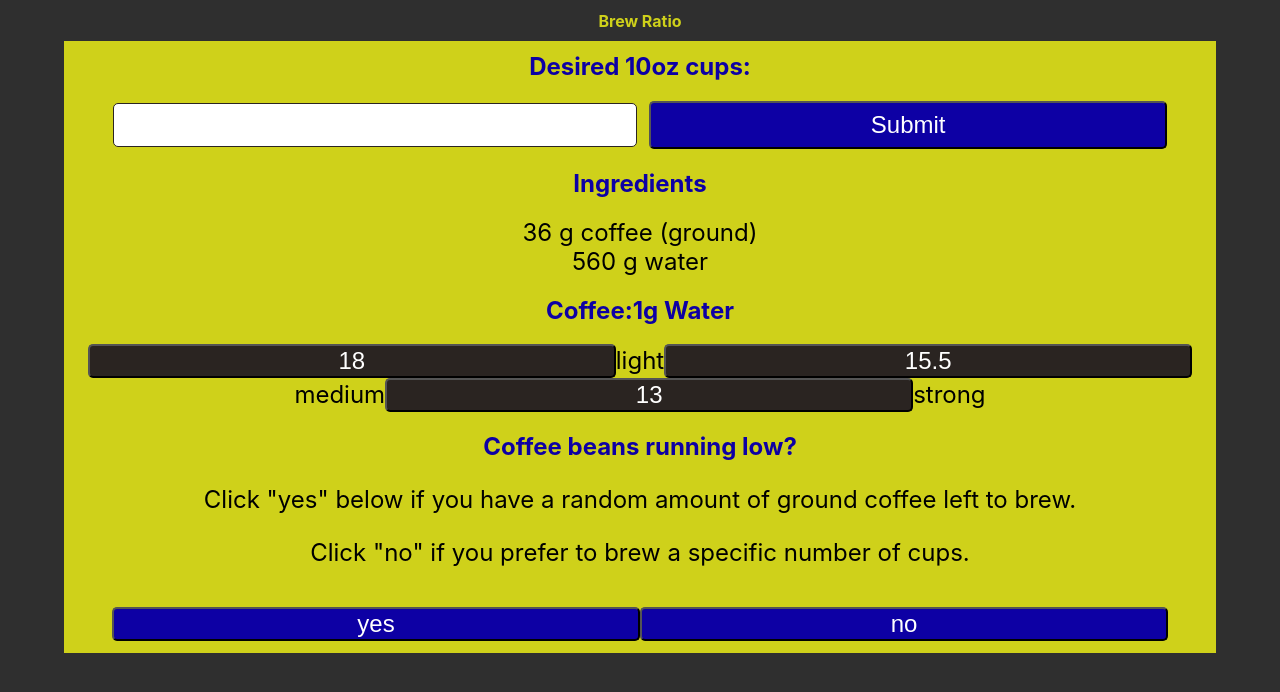
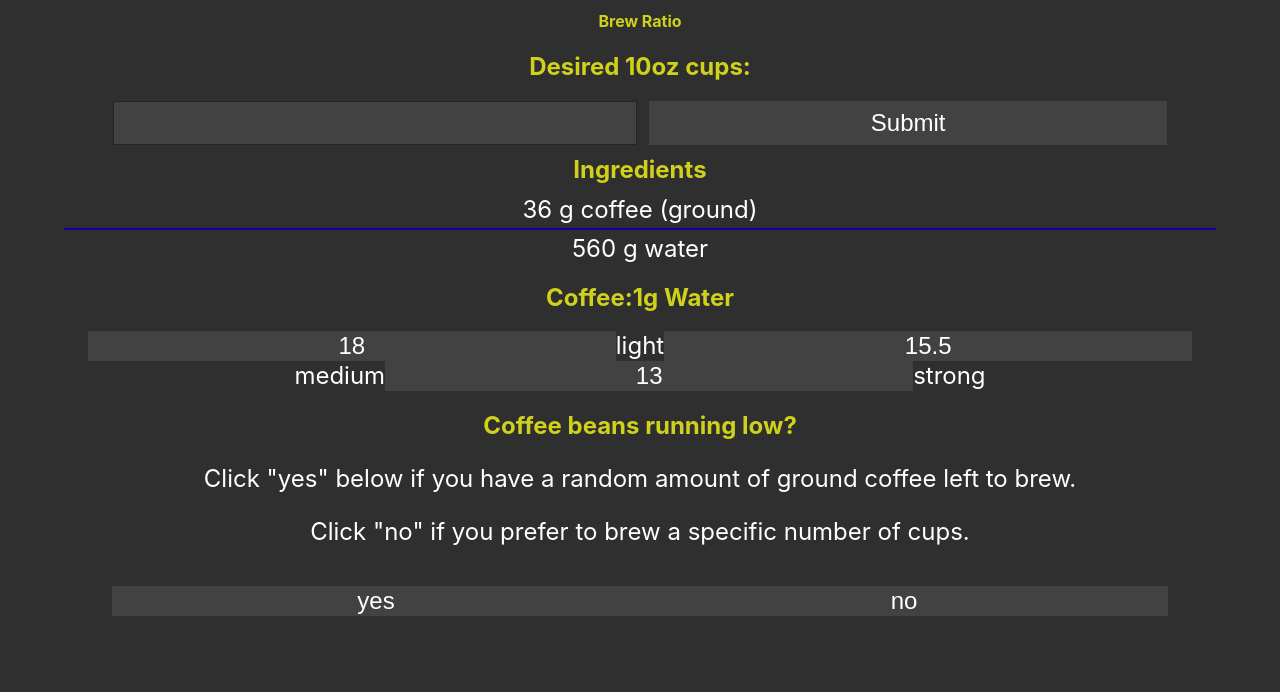
Before and after one commit to rtviner/brew-ratio, a React (Create React App) app: page / in a window 1280 px wide. Shown: the top 692 px of the page. Built offline with nearby package versions, Linux system fonts and the light colour scheme.

Commit message:
remove green background change to green font instead

```diff
--- a/src/App.css
+++ b/src/App.css
@@ -7,6 +7,7 @@
 body {
 	/*background-color: #F1F0EA;	*/
 	background-color: #2f2f2f;
+	color: #fff;
 }
 
 .App-header {
@@ -25,21 +26,22 @@ main {
 	padding-top: 2rem;
 	font-size: 1.5rem;
 	margin: 0 auto;
-	background-color: #CFD11A;
+	background-color: #2f2f2f;
 }
 
 h2 {
 	font-size: 1.5rem;
-	color: #0D00A4;
+	color: #cfd11a;
 }
 
 input {
 	width: 90%;
 	max-width: 22em;
-	background-color: #2a2421;
+	background-color: #424242;
 	color: #fff;
 	font-size: 1.5rem;
-	border-radius: 5px;
+	border: 0;
+
 }
 
 form.CupGrindInput {
@@ -51,8 +53,8 @@ form.CupGrindInput {
 }
 
 input#coffeeInput, input#cupsInput {
-	background-color: #fff;
-	color: #000;
+	background-color: #424242;
+	color: #fff;
 	border: 1px solid #2a2421;
 	width: 45%;
 	height: 2.5rem;
@@ -63,15 +65,38 @@ input#coffeeInput, input#cupsInput {
 button {
 	width: 45%;
 	max-width: 22em;
-	background-color: #0D00A4;
+	background-color: #424242;
 	color: #fff;
 	font-size: 1.5rem;
-	border-radius: 5px;
+	border: 0;
 	padding: .5rem;
 }
 
+/*div.ingredients{
+	background-color: #fff;
+	width: 80%;
+	margin: 1rem auto;
+	padding-bottom: .75rem;
+	border: 2px solid #0D00A4;
+	border-radius: 10px;
+}*/
+
+div.ingredients h2 {
+	margin: .65rem;
+}
+
+div.coffeeOrCups {
+	border-bottom: 2px solid #0D00A4;
+	padding-bottom: .25rem;
+
+}
+
+div.water {
+	padding-top: .25rem;
+}
+
 input#yes, input#no {
-	background-color: #0D00A4;
+	background-color: #424242;
 	color: #fff;
 	margin-top: 1rem;
 }
```
